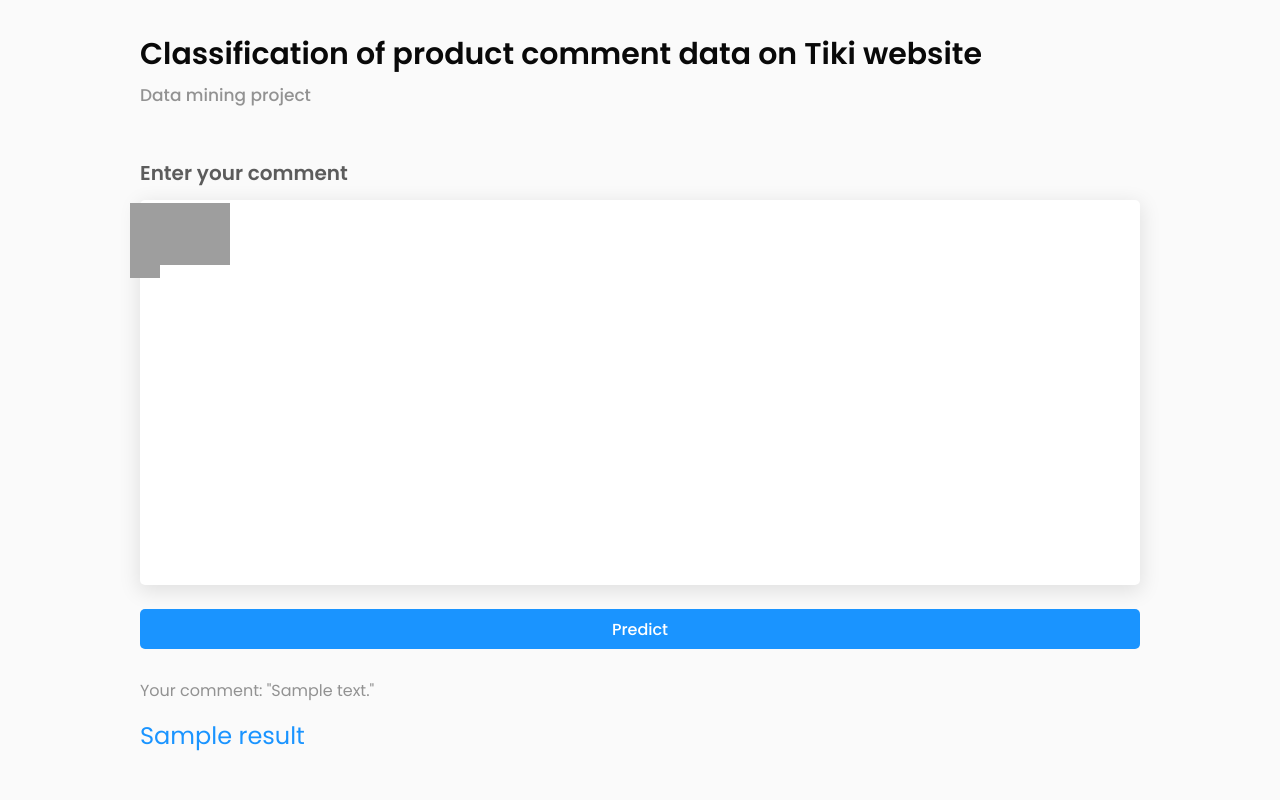
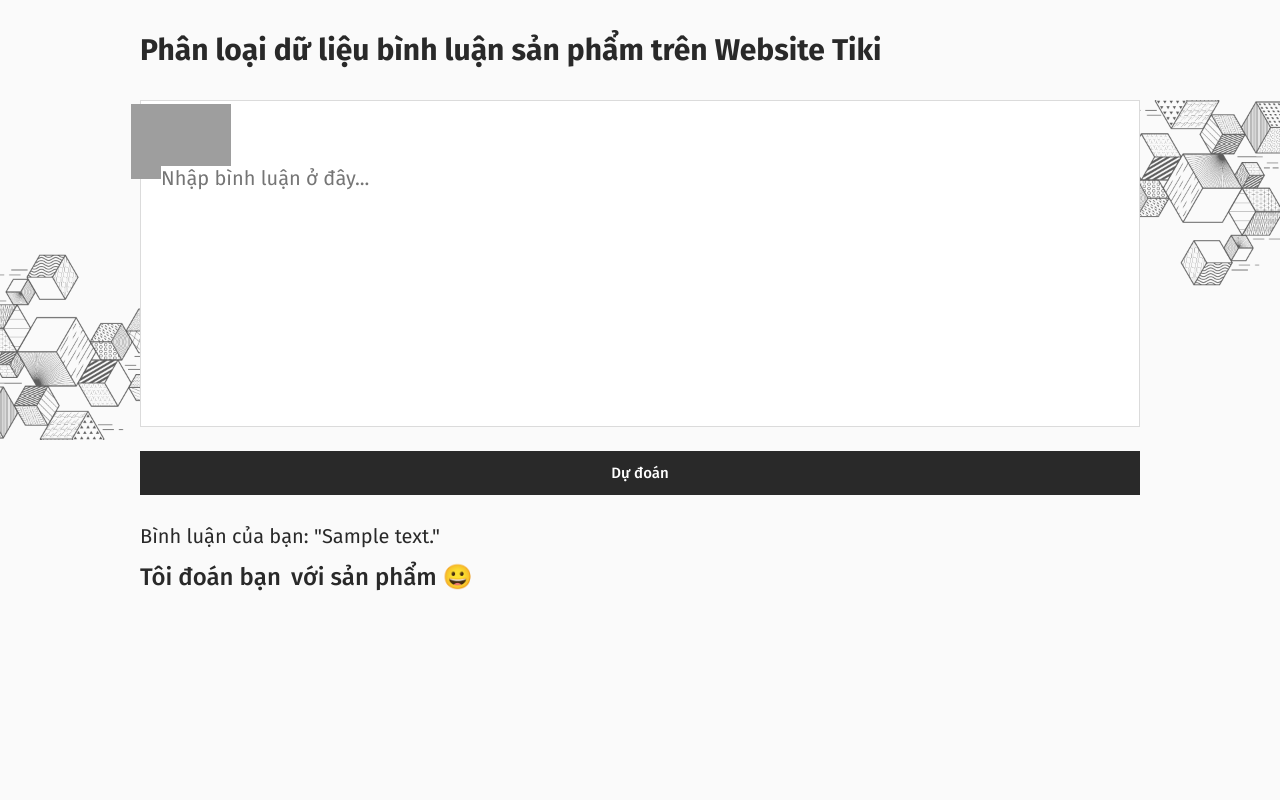
Before and after one commit to duybao901/tiki-comment-clsf, a Flask app: template app/templates/home.html in a window 1280 px wide. Run offline with Flask 2, Linux system fonts and the light colour scheme; the template is opened without the code that fills it: most values are stand-ins (such as "Sample title", 1, 10 or a date in 2020); grey boxes are pictures that could not be loaded.

Commit message:
change  stype website

```diff
--- a/app/app.py
+++ b/app/app.py
@@ -12,12 +12,12 @@ def prediction():
     result = model.predict(comment)
     try:
         if result == 1:
-            result = 'I guess you are satisfied with the product'
+            predict = {"msg":"hài lòng", "result": True }
         else:
-            result = 'I guess you are unsatisfied with the product'
+            predict = {"msg":"không hài lòng"}
     except:
         result = 'Đã xảy ra lỗi...'
-    return render_template('home.html', comment=comment, result=result)
+    return render_template('home.html', comment=comment, predict=predict)
 
 
 # Trang chủ dẩn đến home
--- a/app/static/style.css
+++ b/app/static/style.css
@@ -9,11 +9,11 @@
 :root {
     --title-color: #090909;
     --primative-color: #1a94ff;
-    --rating-color: rgb(255, 153, 0);
+    --rating-color: rgba(255, 153, 0, 0);
 }
 
 html {
-    font-family: "Poppins", sans-serif;
+    font-family: 'Fira Sans', sans-serif;
 }
 
 body {
@@ -23,15 +23,16 @@ body {
     overflow-x: hidden;
 }
 
-#container {
+.container {
     width: 1000px;
     margin: 32px auto 0;
 }
 
 .header__title {
-    color: var(--title-color);
-    font-weight: 600;
     font-size: 30px;
+    color: rgb(41, 41, 41);
+    font-weight: 700;
+    margin-bottom: 20px;
 }
 
 .header__detail {
@@ -40,6 +41,16 @@ body {
     font-size: 17px;
     margin-bottom: 50px;
     margin-top: 5px;
+    font-family: 'Fira Sans', sans-serif;
+    letter-spacing: .5px;
+    text-align: right;
+}
+
+.body {
+    background-image: url('../static/images/background.png');
+    background-size: contain;
+    background-repeat: no-repeat;
+    width: 100vw;
 }
 
 #predict {
@@ -48,22 +59,24 @@ body {
 }
 
 #predict-text-comment {
-    color: #929292;
+    color: #292929;
     font-weight: 400;
-    font-size: 16px;
+    font-size: 20px;
     margin-bottom: 10px;
     margin-top: 5px;
 }
+
 #predict-text-star {
-    color: var(--primative-color);
-    font-weight: 400;
+    color: #292929;
+    font-weight: 500;
     font-size: 24px;
     margin-bottom: 10px;
     margin-top: 5px;
     display: flex;
     align-items: center;
 }
-#predict-text-star img{
+
+#predict-text-star img {
     width: 20px;
     height: 20px;
     object-fit: cover;
@@ -79,6 +92,7 @@ body {
     flex-direction: column;
     margin-bottom: 24px;
 }
+
 .form-group img {
     width: 100px;
     height: 100px;
@@ -86,14 +100,16 @@ body {
     border-radius: 5px;
     margin: -30px;
 }
+
 .form-group .form-text {
     width: 100%;
     padding: 20px;
     background-color: white;
-    border-radius: 5px;
-    box-shadow: 0px 5px 20px 2px rgba(0, 0, 0, 0.1);
+    /* box-shadow: 0px 5px 20px 2px rgba(0, 0, 0, 0.1); */
     display: flex;
     flex-direction: column;
+    font-family: 'Fira Sans', sans-serif;
+    border: 1px solid rgb(219, 219, 219);
 }
 
 #comment-label {
@@ -101,6 +117,8 @@ body {
     color: #5c5c5c;
     font-size: 20px;
     font-weight: 600;
+    font-family: 'Fira Sans', sans-serif;
+    letter-spacing: .5px;
 }
 
 #comment {
@@ -115,21 +133,33 @@ body {
 }
 
 #submit-btn {
-    font-size: 16px;
-    border-radius: 5px;
+    cursor: pointer;
+    display: inline-flex;
+    align-items: center;
+    justify-content: center;
+    color: rgb(255, 255, 255);
+    background-color: rgb(41, 41, 41);
+    height: 44px;
+    width: auto;
+    font-family: "Fira Sans", sans-serif;
+    font-size: 15px;
     font-weight: 500;
-    height: 40px;
-    border: none;
-    outline: none;
-    background-color: var(--primative-color);
-    color: white;
-    padding: 6px 0;
-    cursor: pointer;
-    font-family: "Poppins", sans-serif;
+    text-decoration: none;
+    padding: 0px 27px;
+    border: 0px;
+    transition: all 0.3s ease 0s;
 }
 
 #submit-btn:hover {
     opacity: 0.9;
+}
+.predict-pos{
+    color: var(--primative-color);
+    margin: 0 5px;
+}
+.predict-nev{
+    color: crimson;
+    margin: 0 5px;
 }
 
 /*Ipad ngang(1024 x 768)*/
@@ -138,24 +168,28 @@ body {
         width: 600px;
     }
 }
+
 /*Ipad dọc(768 x 1024)*/
 @media screen and (max-width: 768px) {
     #container {
         width: 600px;
     }
 }
+
 /*Tablet nhỏ(480 x 640)*/
 @media screen and (max-width: 480px) {
     #container {
         padding: 20px;
     }
 }
+
 /*Iphone(480 x 640)*/
 @media screen and (max-width: 320px) {
     #container {
         padding: 20px;
     }
 }
+
 /*Smart phone nhỏ*/
 @media screen and (max-width: 240px) {
     #container {
--- a/app/templates/home.html
+++ b/app/templates/home.html
@@ -16,40 +16,51 @@
     <link
         href="https://fonts.googleapis.com/css2?family=Lato:ital,wght@0,100;0,300;0,400;0,700;0,900;1,100;1,300;1,400;1,700;1,900&family=Montserrat:ital,wght@0,100;0,200;0,300;0,400;0,500;0,600;0,700;0,800;0,900;1,100;1,200;1,300;1,400;1,500;1,600;1,700;1,800;1,900&family=Poppins:ital,wght@0,100;0,200;0,300;0,400;0,500;0,600;0,700;0,800;0,900;1,100;1,200;1,300;1,400;1,500;1,600;1,700;1,800;1,900&family=Roboto:ital,wght@0,300;0,400;0,500;0,700;0,900;1,100;1,300;1,400;1,500;1,700;1,900&display=swap"
         rel="stylesheet">
-
+    <link
+        href="https://fonts.googleapis.com/css2?family=Fira+Sans:ital,wght@0,200;0,300;0,400;0,500;0,600;0,700;0,800;0,900;1,200;1,300;1,400;1,500;1,600;1,700;1,800;1,900&family=Poppins:ital,wght@0,100;0,200;0,300;0,400;0,500;0,600;0,700;0,800;1,100;1,200;1,300;1,400;1,500;1,600;1,700&display=swap"
+        rel="stylesheet">
 </head>
 
 <body>
-    <div id="container">
     <header id="header">
-            <h1 id="title" class="header__title">Classification of product comment data on Tiki website</h1>
-            <h2 id="title" class="header__detail">Data mining project</h2>
+        <div class="container">
+            <h1 id="title" class="header__title">Phân loại dữ liệu bình luận sản phẩm trên Website Tiki</h1>
+        </div>
     </header>
+    <div class="body">
+        <div class="container">
             <form id="form" action="/prediction" method="get">
                 <div class="form-group">
-                <label id="comment-label" for="comment">Enter your comment</label>
                     <div class='text-wrapper'>
                         <div class="form-text">
                             <img src="https://res.cloudinary.com/dxnfxl89q/image/upload/v1636613580/samples/tiki_logo_qnfhmt.png"
                                 alt="" />
-                        <textarea name="comment" id="comment" cols="10" rows="10"></textarea>
+                            <textarea placeholder="Nhập bình luận ở đây..." name="comment" id="comment" cols="10"
+                                rows="10"></textarea>
                         </div>
                     </div>
                 </div>
                 <div class="form-group">
-                <input id='submit-btn' type="submit" value="Predict">
+                    <input id='submit-btn' type="submit" value="Dự đoán">
                 </div>
             </form>
             <div id="predict">
-            <p id="predict-text-comment">Your comment: "{{ comment }}"</p>
+                <p id="predict-text-comment">Bình luận của bạn: "{{ comment }}"</p>
+                {% if predict.result %}
                 <p id="predict-text-star">
-                {{ result }}
-                <!-- <img src="https://res.cloudinary.com/dxnfxl89q/image/upload/v1636615912/samples/star_yjvbtj.png"
-                    alt="" /> -->
+                    Tôi đoán bạn <span class="predict-pos"> {{ predict.msg }}</span> với sản phẩm 😀
                 </p>
-
+                {% else %}
+                <p id="predict-text-star">
+                    Tôi đoán bạn <span class="predict-nev"> {{ predict.msg }}</span> với sản phẩm 😧
+                </p>
+                {% endif %}
             </div>
         </div>
+    </div>
+    <footer>
+
+    </footer>
 </body>
 
 </html>
```
Also changed, not shown: app/static/images/background.png (added), app/static/images/star.png (renamed from app/images/star.png), app/static/images/tiki_logo.png (renamed from app/images/tiki_logo.png). Lines whose indentation alone changed are shown as unchanged.
